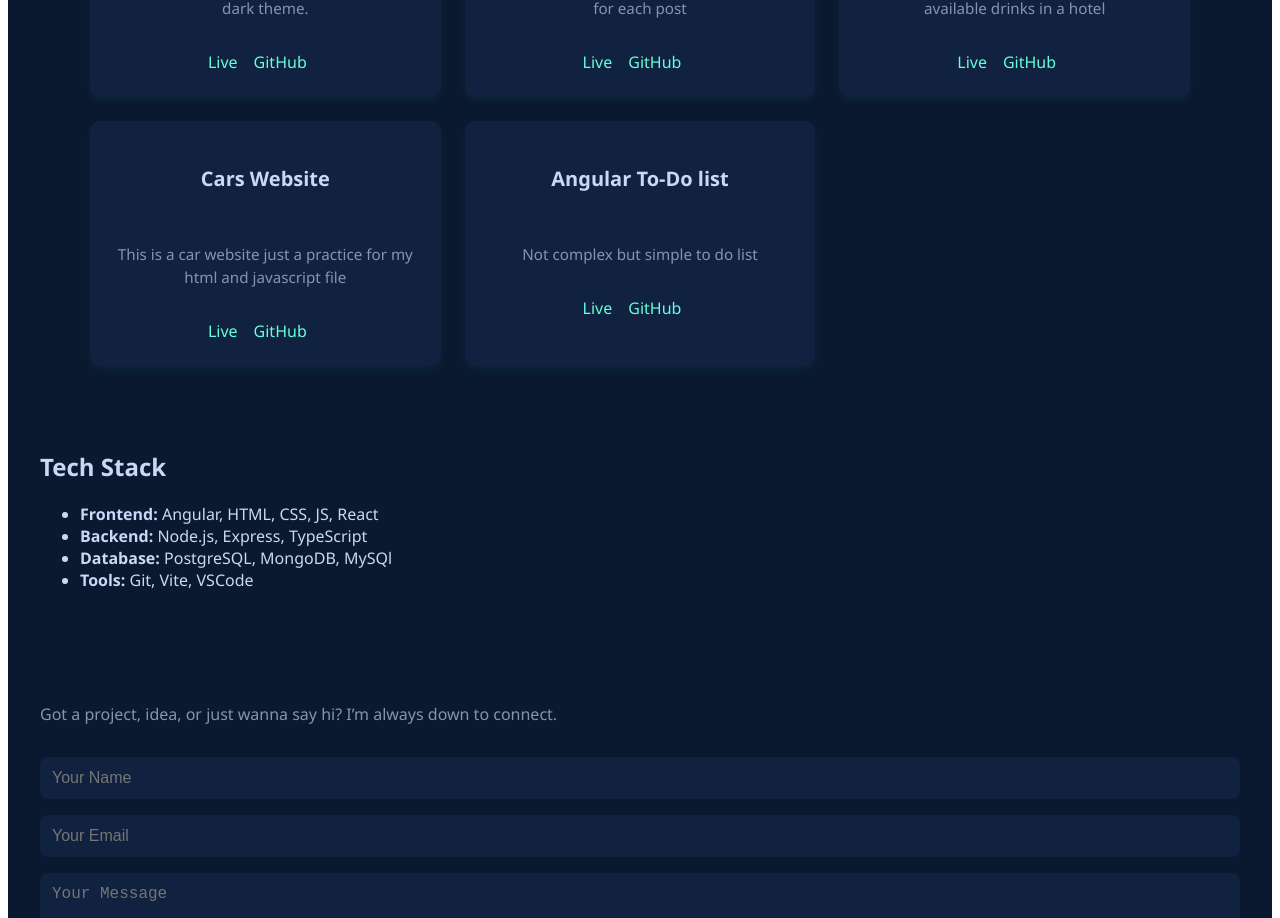
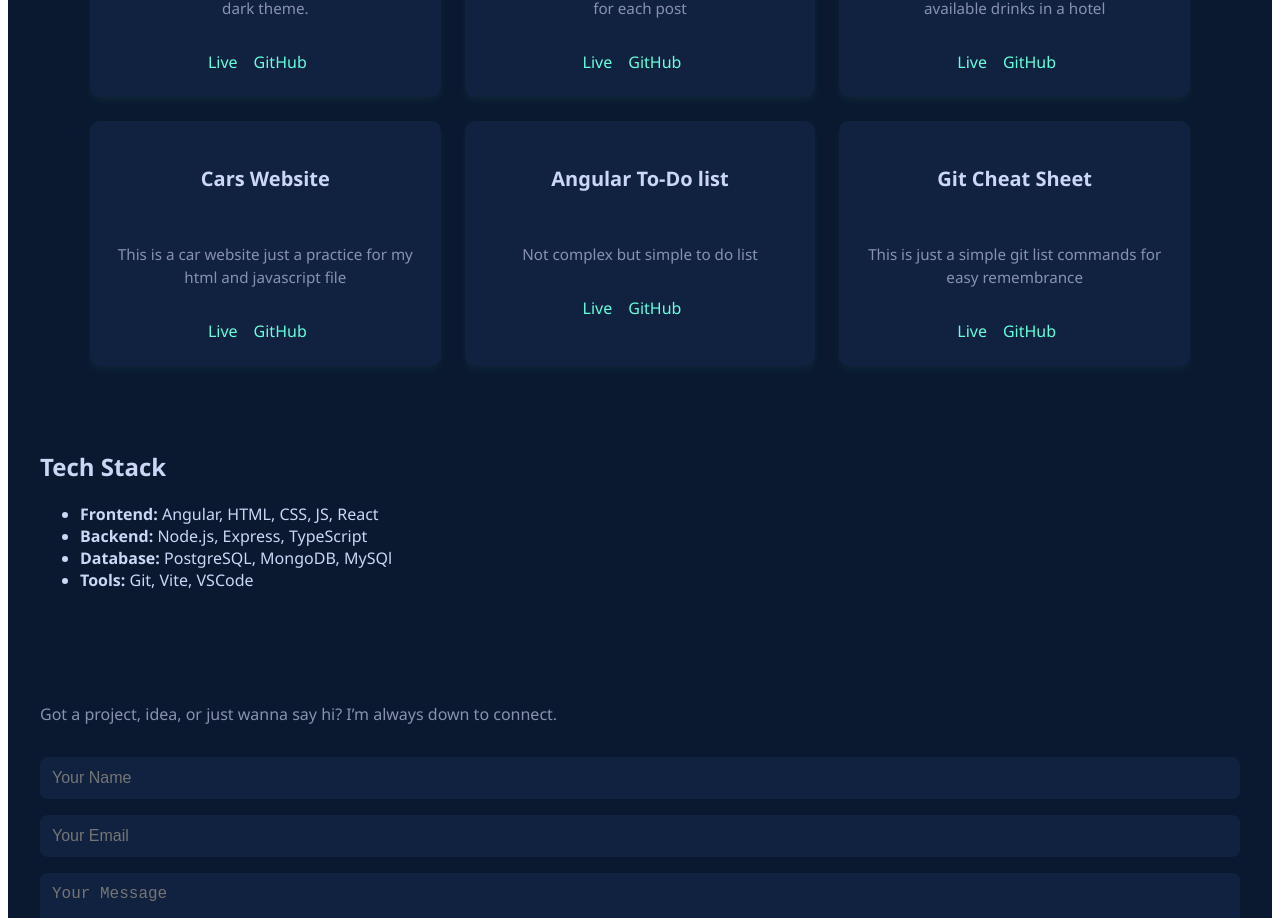
Before and after one commit to DICKSON39/portifolio, an Angular app: page / in a window 1280 px wide. Shown: the part 1440-2358 px from the top of the page. Built offline with nearby package versions, Linux system fonts and the light colour scheme.

Commit message:
first commit

```diff
--- a/src/app/components/projects/projects.component.html
+++ b/src/app/components/projects/projects.component.html
@@ -48,5 +48,15 @@
       </div>
 
 
+      <div class="project-card">
+        <h3>Git Cheat Sheet</h3>
+        <p>This is just a simple git list commands for easy remembrance</p>
+        <div class="project-links">
+          <a href="https://git-commands.vercel.app/" target="_blank">Live</a>
+          <a href="https://github.com/DICKSON39/gitCommands.git" target="_blank">GitHub</a>
+        </div>
+      </div>
+
+
     </div>
   </section>
```
